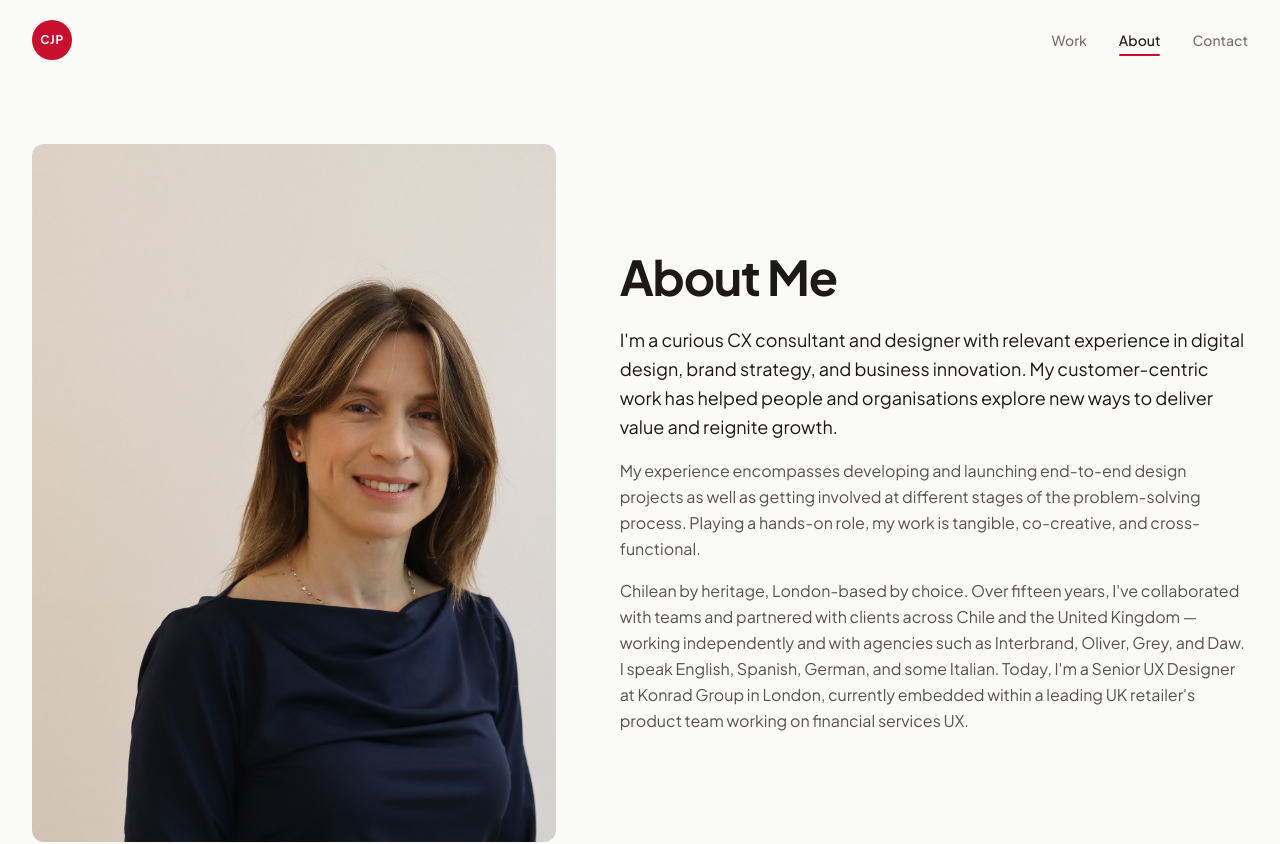
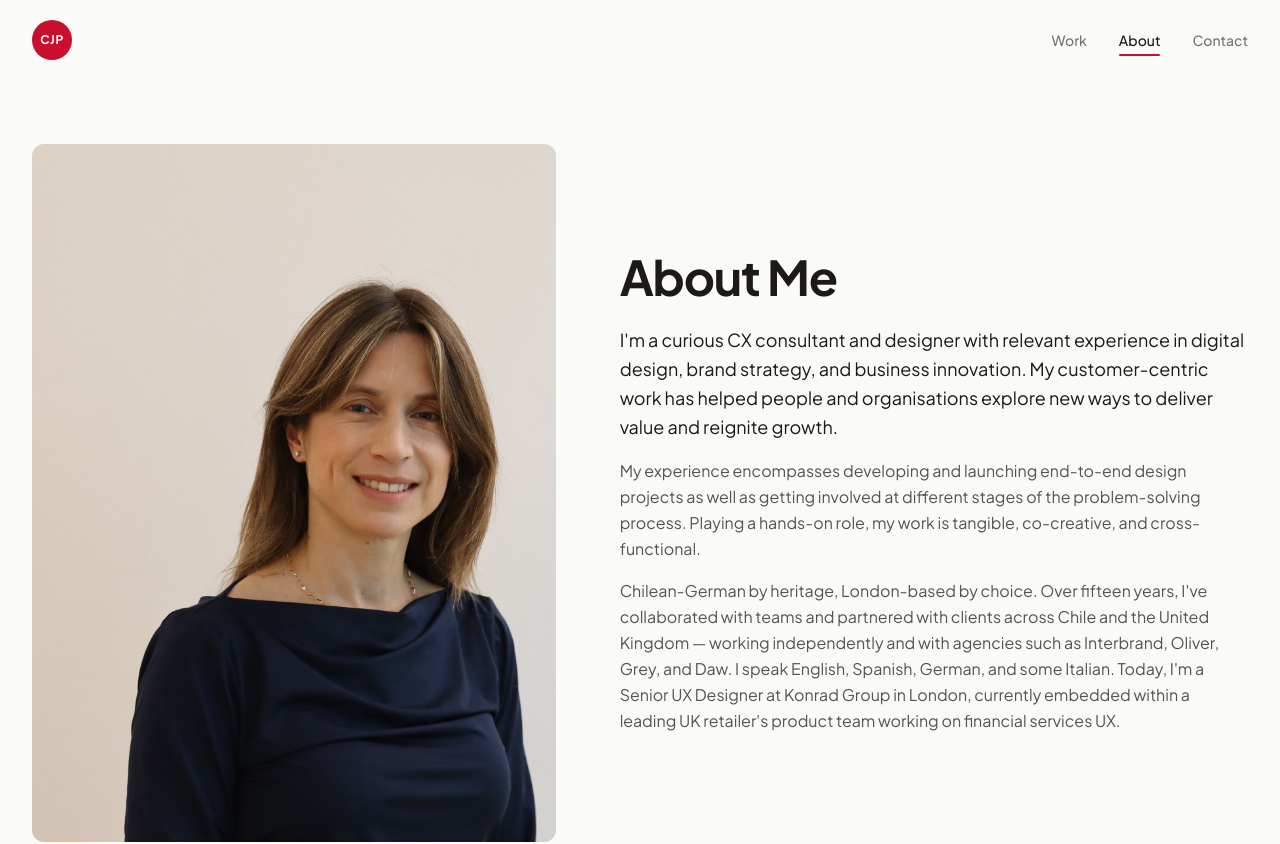
Before and after one commit to calmwarrior/cjp-port-website, a Next.js app: page /about in a window 1280 px wide. Shown: the top 844 px of the page. Built offline with nearby package versions, Linux system fonts and the light colour scheme.

Commit message:
Restore Chilean-German heritage in bio

```diff
--- a/src/app/about/page.tsx
+++ b/src/app/about/page.tsx
@@ -59,7 +59,7 @@ export default function AboutPage() {
 
             <AnimateOnScroll delay={0.3}>
               <p className="mt-4 text-text-secondary leading-relaxed">
-                Chilean by heritage, London-based by choice. Over fifteen
+                Chilean-German by heritage, London-based by choice. Over fifteen
                 years, I&apos;ve collaborated with teams and partnered with clients
                 across Chile and the United Kingdom &mdash; working
                 independently and with agencies such as Interbrand, Oliver, Grey,
```
